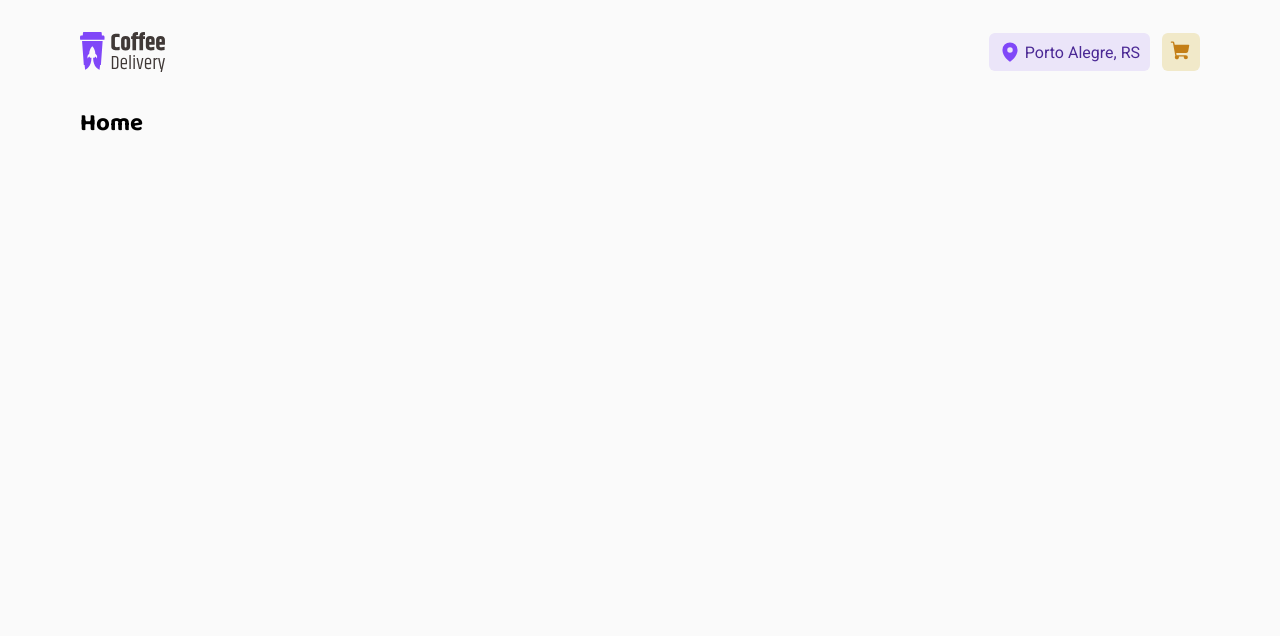
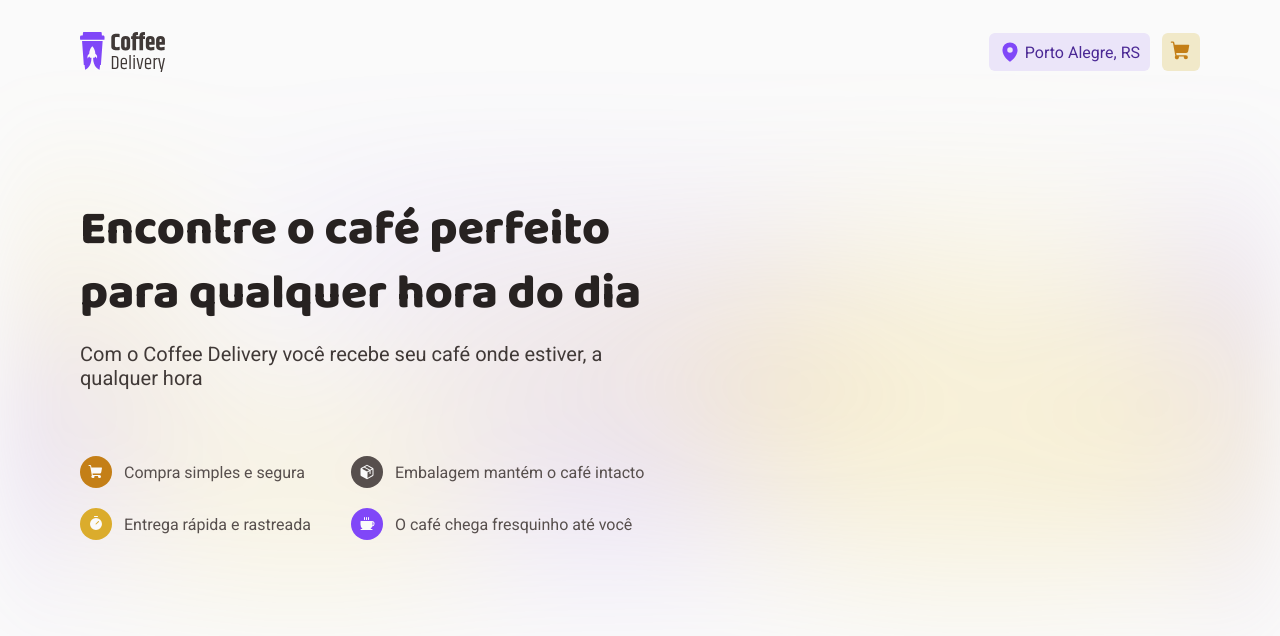
Before and after one commit to Lucariozin/ignite-challenge-coffee-delivery, a React (Vite) app: page / in a window 1280 px wide. Shown: the top 636 px of the page. Built offline with nearby package versions, Linux system fonts and the light colour scheme.

Commit message:
creating the initial styling of the 'presentation container' component.

```diff
--- a/src/pages/Home/Home.styles.ts
+++ b/src/pages/Home/Home.styles.ts
@@ -1,3 +1,88 @@
 import styled from 'styled-components'
 
-export const Container = styled.section``
+export const BlurredBackground = styled.div`
+  height: 34.625rem;
+  position: absolute;
+  right: 0;
+  left: 0;
+
+  background-image: url('/img/blurred-background.svg');
+  background-size: cover;
+  background-position: center;
+
+  filter: blur(2rem);
+`
+
+export const Container = styled.section`
+  padding: 5.875rem 0;
+  position: absolute;
+  z-index: 1;
+`
+
+export const PresentationContainer = styled.div`
+  display: flex;
+  flex-direction: column;
+  gap: 1rem;
+
+  width: 100%;
+  max-width: 35.5rem;
+`
+
+export const Title = styled.h1`
+  font-size: 3rem;
+  font-weight: 800;
+  line-height: 4rem;
+  color: ${({ theme }) => theme.palette.gray[900]};
+`
+
+export const Text = styled.p`
+  font-size: 1.25rem;
+  color: ${({ theme }) => theme.palette.gray[800]};
+`
+
+export const AdvantagesContainer = styled.div`
+  display: flex;
+  gap: 2.5rem;
+  margin-top: 3.125rem;
+`
+
+export const LeftColumn = styled.div`
+  display: flex;
+  flex-direction: column;
+  gap: 1.25rem;
+`
+
+export const RightColumn = styled.div`
+  display: flex;
+  flex-direction: column;
+  gap: 1.25rem;
+`
+
+export const AdvantageItem = styled.div`
+  display: flex;
+  align-items: center;
+  gap: 0.75rem;
+`
+
+interface AdvantageIconProps {
+  backgroundColor: string
+}
+
+export const AdvantageIcon = styled.div<AdvantageIconProps>`
+  display: flex;
+  align-items: center;
+  justify-content: center;
+
+  width: 2rem;
+  height: 2rem;
+  border-radius: 50%;
+
+  color: ${({ theme }) => theme.palette.gray[100]};
+  background-color: ${({ backgroundColor }) => backgroundColor};
+`
+
+export const AdvantageText = styled.span`
+  color: ${({ theme }) => theme.palette.gray[700]};
+`
+
+export const CoffeeImage = styled.div``
--- a/src/pages/Home/Home.tsx
+++ b/src/pages/Home/Home.tsx
@@ -1,9 +1,75 @@
-import { Container } from './Home.styles'
+import { useTheme } from 'styled-components'
+import { Coffee, Package, ShoppingCart, Timer } from 'phosphor-react'
+
+import {
+  AdvantageIcon,
+  AdvantageItem,
+  AdvantagesContainer,
+  AdvantageText,
+  BlurredBackground,
+  CoffeeImage,
+  Container,
+  LeftColumn,
+  PresentationContainer,
+  RightColumn,
+  Text,
+  Title,
+} from './Home.styles'
 
 export const Home = () => {
+  const { palette } = useTheme()
+
   return (
-    <Container>
-      <h1>Home</h1>
-    </Container>
+    <>
+      <BlurredBackground />
+
+      <Container>
+        <PresentationContainer>
+          <Title>Encontre o café perfeito para qualquer hora do dia</Title>
+
+          <Text>Com o Coffee Delivery você recebe seu café onde estiver, a qualquer hora</Text>
+
+          <AdvantagesContainer>
+            <LeftColumn>
+              <AdvantageItem>
+                <AdvantageIcon backgroundColor={palette.yellow[500]}>
+                  <ShoppingCart size={16} weight="fill" />
+                </AdvantageIcon>
+
+                <AdvantageText>Compra simples e segura</AdvantageText>
+              </AdvantageItem>
+
+              <AdvantageItem>
+                <AdvantageIcon backgroundColor={palette.yellow[400]}>
+                  <Timer size={16} weight="fill" />
+                </AdvantageIcon>
+
+                <AdvantageText>Entrega rápida e rastreada</AdvantageText>
+              </AdvantageItem>
+            </LeftColumn>
+
+            <RightColumn>
+              <AdvantageItem>
+                <AdvantageIcon backgroundColor={palette.gray[700]}>
+                  <Package size={16} weight="fill" />
+                </AdvantageIcon>
+
+                <AdvantageText>Embalagem mantém o café intacto</AdvantageText>
+              </AdvantageItem>
+
+              <AdvantageItem>
+                <AdvantageIcon backgroundColor={palette.purple[400]}>
+                  <Coffee size={16} weight="fill" />
+                </AdvantageIcon>
+
+                <AdvantageText>O café chega fresquinho até você</AdvantageText>
+              </AdvantageItem>
+            </RightColumn>
+          </AdvantagesContainer>
+        </PresentationContainer>
+
+        <CoffeeImage />
+      </Container>
+    </>
   )
 }
```
